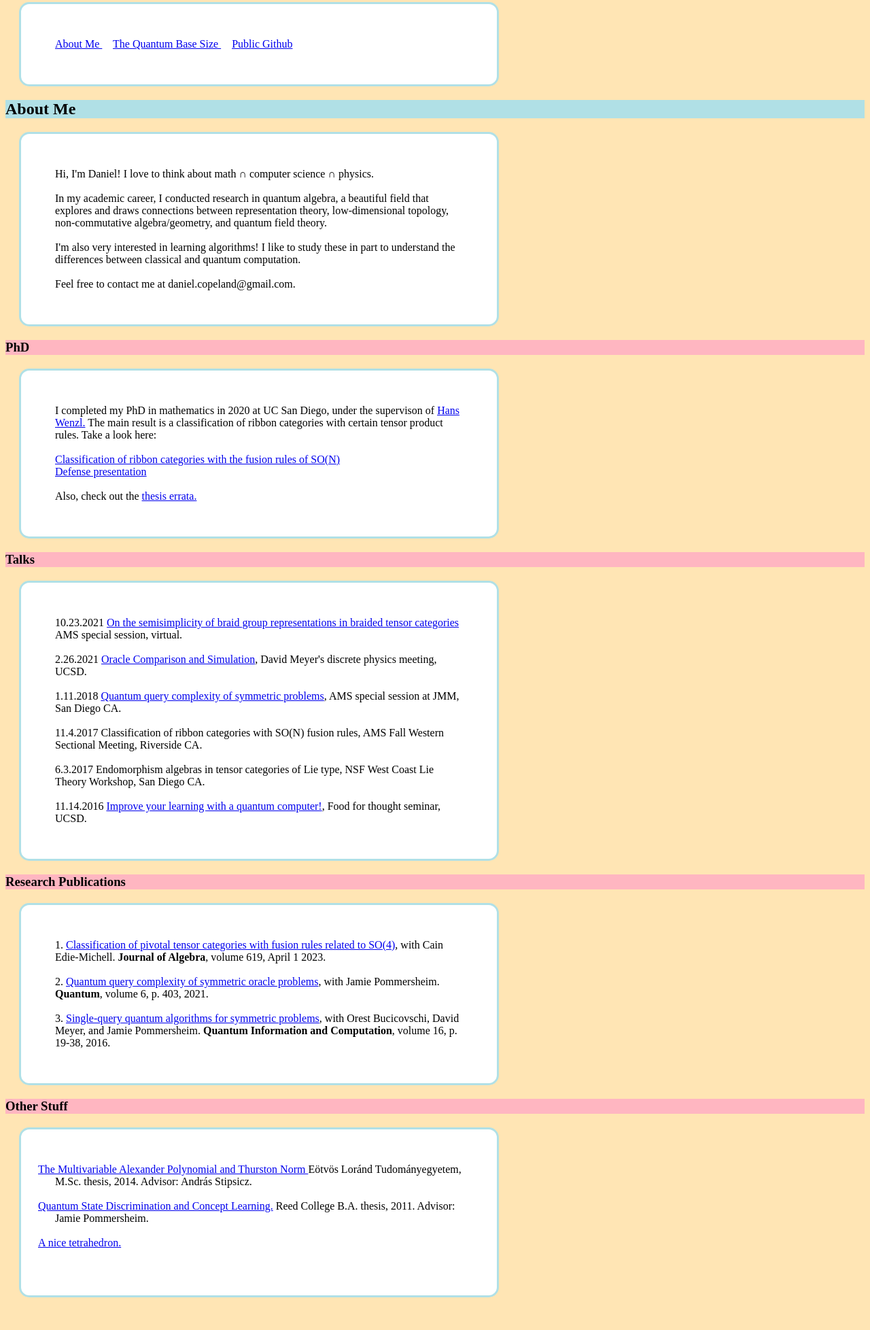
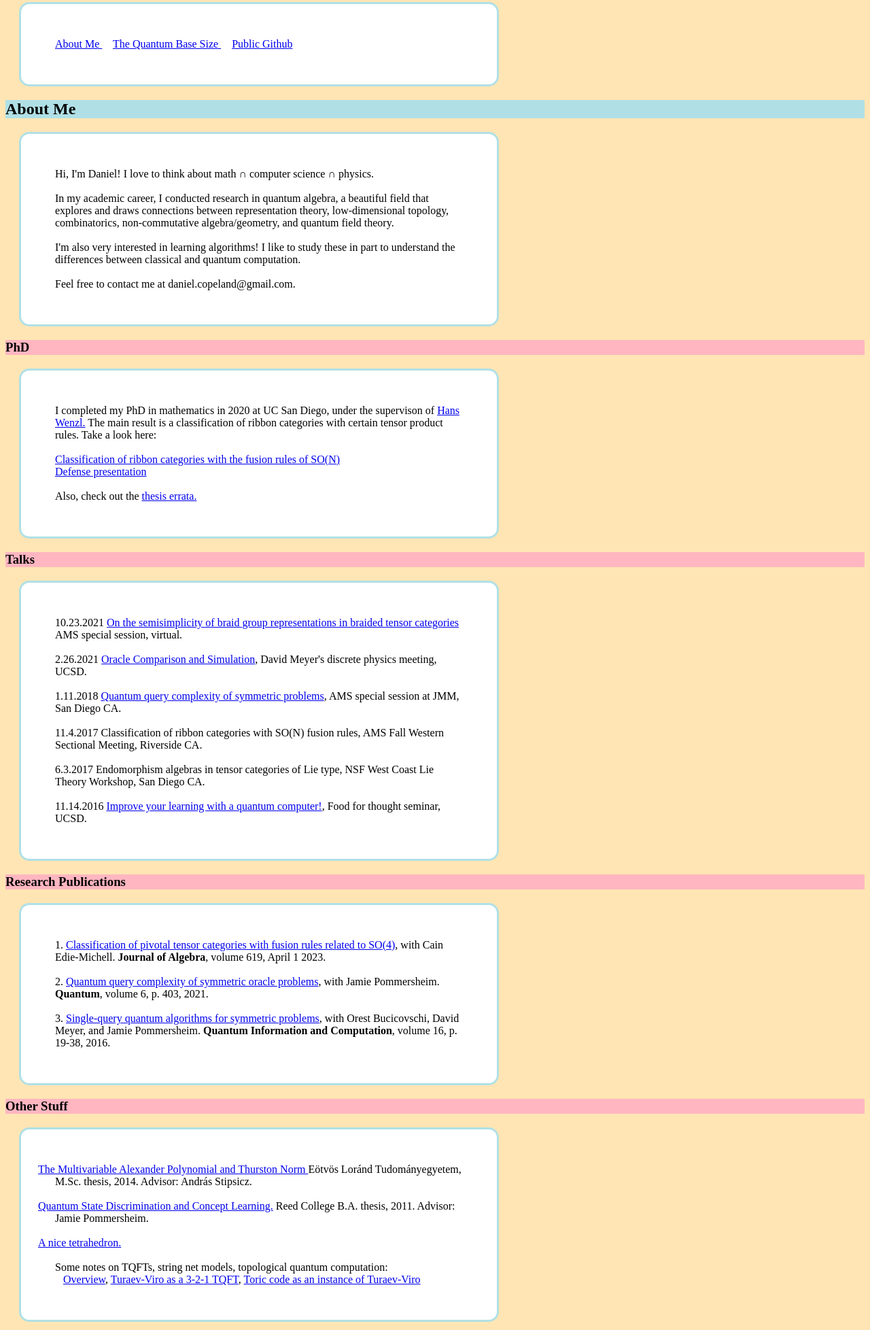
Before and after one commit to drcopeland/drcopeland.github.io, a plain HTML site: page index.html in a window 1280 px wide. Shown: the part 484-2440 px from the top of the page at 68% size. Before the commit the page ends 2412 px from the top, so only its background shows below. Drawn offline with Linux system fonts and the light colour scheme.

Commit message:
may 3 late update

```diff
--- a/index.html
+++ b/index.html
@@ -44,7 +44,7 @@ Hi, I'm Daniel! I love to think about math &cap; computer science &cap; physics.
 
 
 In my academic career, I conducted research in quantum algebra, a beautiful field that explores
-and draws connections between representation theory, low-dimensional topology, non-commutative
+and draws connections between representation theory, low-dimensional topology, combinatorics, non-commutative
 algebra/geometry, and quantum field theory. <br><br>
 
 I'm also very interested in learning algorithms! I like to study these in part to understand the differences
@@ -108,7 +108,12 @@ Advisor: Andr&aacute;s Stipsicz.
 
 Advisor: Jamie Pommersheim. <br><br>
 
-<a href="./MathStuff/AFrenchTetrahedron.pdf" style="margin-left: -25px">A nice tetrahedron.</a> <br><br>
+<a href="./MathStuff/33Tetra.pdf" style="margin-left: -25px">A nice tetrahedron.</a> <br><br>
+
+Some notes on TQFTs, string net models, topological quantum computation: <br>
+&nbsp;&nbsp; <a href="./MathStuff/June2021TQCNotes1.pdf">Overview</a>,
+<a href="./MathStuff/June2021TQCNotes2.pdf">Turaev-Viro as a 3-2-1 TQFT</a>,
+<a href="./MathStuff/June2021TQCNotes3.pdf">Toric code as an instance of Turaev-Viro</a>
 </p>
 </body>
 
```
Also changed, not shown: 5 other files.
